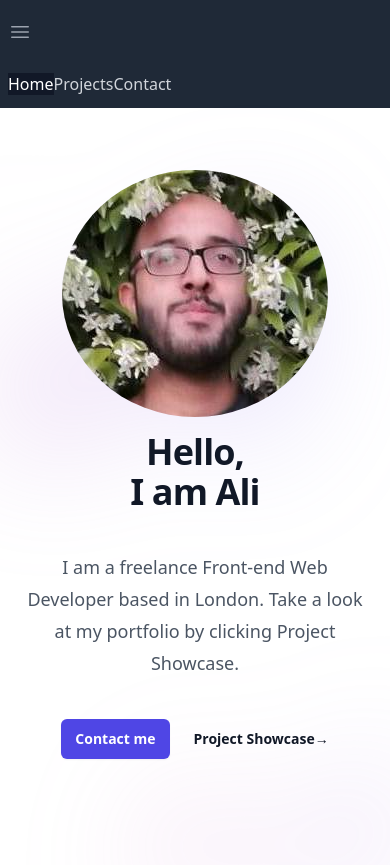
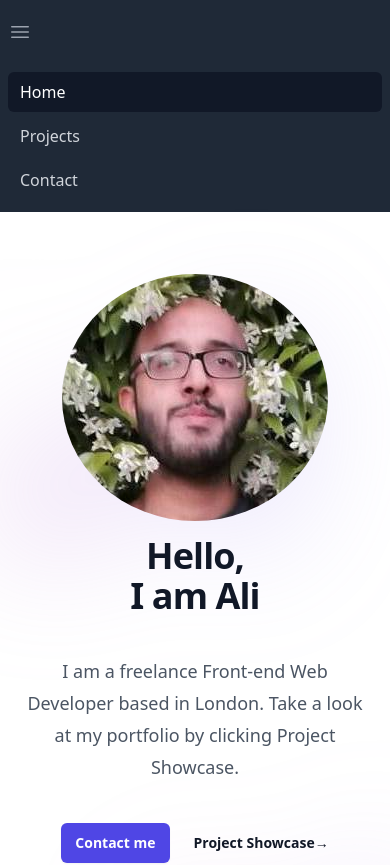
Before and after one commit to Maks6831/React-Portfolio, a React (Create React App) app: page / in a window 390 px wide. Shown: the top 865 px of the page. Built offline with nearby package versions, Linux system fonts and the light colour scheme.

Commit message:
changed mobile navbar

```diff
--- a/src/components/Navbar.js
+++ b/src/components/Navbar.js
@@ -73,7 +73,7 @@
               to="/"
               end
               className={({ isActive }) =>
-                isActive ? "bg-gray-900 text-white" : "text-gray-300 hover:bg-gray-700 hover:text-white"
+                isActive ? "bg-gray-900 text-white block rounded-md px-3 py-2 text-base font-medium" : "text-gray-300 hover:bg-gray-700 hover:text-white block rounded-md px-3 py-2 text-base font-medium"
               }
             >
               Home
@@ -81,7 +81,7 @@
             <NavLink
               to="/projects"
               className={({ isActive }) =>
-                isActive ? "bg-gray-900 text-white" : "text-gray-300 hover:bg-gray-700 hover:text-white"
+                isActive ? "bg-gray-900 text-white block rounded-md px-3 py-2 text-base font-medium" : "text-gray-300 hover:bg-gray-700 hover:text-white block rounded-md px-3 py-2 text-base font-medium"
               }
             >
               Projects
@@ -89,7 +89,7 @@
             <NavLink
               to="/contact"
               className={({ isActive }) =>
-                isActive ? "bg-gray-900 text-white" : "text-gray-300 hover:bg-gray-700 hover:text-white"
+                isActive ? "bg-gray-900 text-white block rounded-md px-3 py-2 text-base font-medium" : "text-gray-300 hover:bg-gray-700 hover:text-white block rounded-md px-3 py-2 text-base font-medium"
               }
             >
               Contact
```
